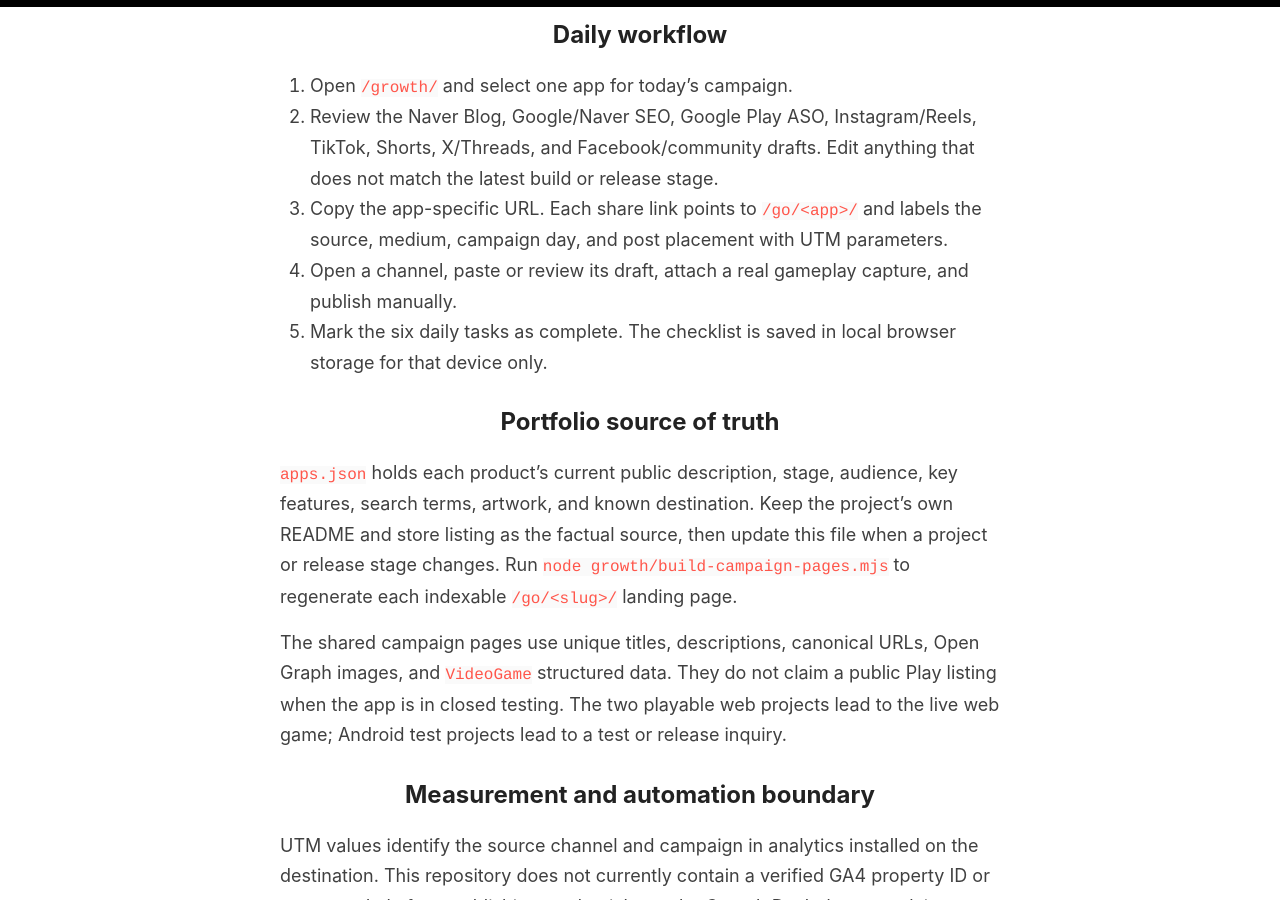
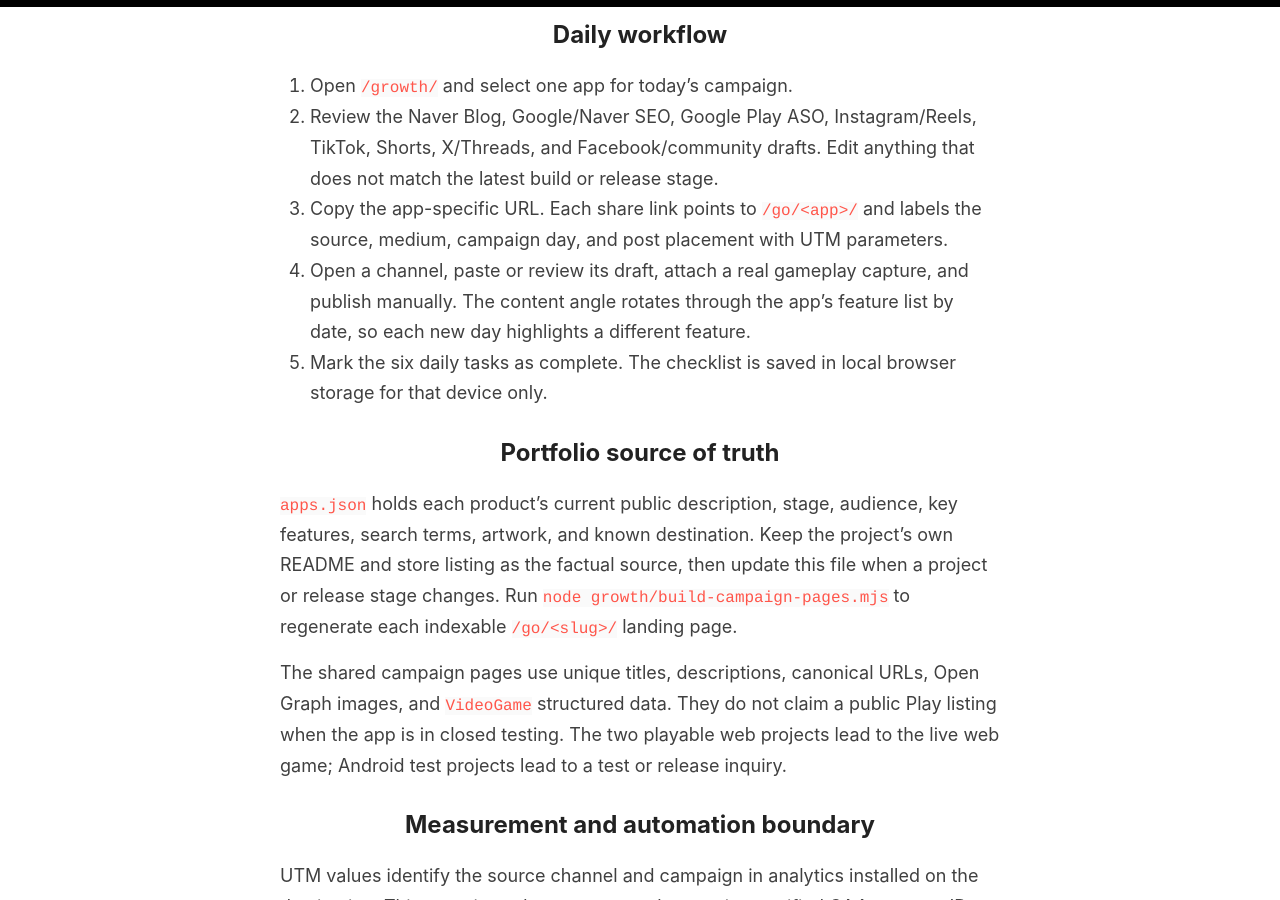
Before and after one commit to Mike-kor/Mike-kor.github.io, a Jekyll site: the page built from growth/README.md, in a window 1280 px wide and 900 px high, scrolled down 305 px. Built offline with Jekyll 4.4.1, drawn with Linux system fonts in a browser that asks for light colours; our own code applies the rules of GitHub Pages for plain Markdown files.

Commit message:
Rotate daily promo angles and add channel assets

```diff
--- a/growth/README.md
+++ b/growth/README.md
@@ -5,7 +5,7 @@
 1. Open `/growth/` and select one app for today's campaign.
 2. Review the Naver Blog, Google/Naver SEO, Google Play ASO, Instagram/Reels, TikTok, Shorts, X/Threads, and Facebook/community drafts. Edit anything that does not match the latest build or release stage.
 3. Copy the app-specific URL. Each share link points to `/go/<app>/` and labels the source, medium, campaign day, and post placement with UTM parameters.
-4. Open a channel, paste or review its draft, attach a real gameplay capture, and publish manually.
+4. Open a channel, paste or review its draft, attach a real gameplay capture, and publish manually. The content angle rotates through the app's feature list by date, so each new day highlights a different feature.
 5. Mark the six daily tasks as complete. The checklist is saved in local browser storage for that device only.
 
 ## Portfolio source of truth
--- a/growth/index.html
+++ b/growth/index.html
@@ -1,5 +1,5 @@
 <!doctype html>
-<html lang="ko"><head><meta charset="utf-8"><meta name="viewport" content="width=device-width,initial-scale=1"><meta name="robots" content="noindex,nofollow"><meta name="theme-color" content="#101713"><title>INDANG SOFT · Growth Desk</title><meta name="description" content="앱을 고르면 오늘의 홍보 콘텐츠와 추적 링크, 채널별 실행 체크리스트를 만듭니다."><link rel="icon" href="/assets/indang-succulent.svg" type="image/svg+xml"><link rel="stylesheet" href="/growth/desk.css"><script defer src="/growth/desk.js"></script></head>
+<html lang="ko"><head><meta charset="utf-8"><meta name="viewport" content="width=device-width,initial-scale=1"><meta name="robots" content="noindex,nofollow"><meta name="theme-color" content="#101713"><title>INDANG SOFT · Growth Desk</title><meta name="description" content="앱을 고르면 오늘의 홍보 콘텐츠와 추적 링크, 채널별 실행 체크리스트를 만듭니다."><link rel="icon" href="/assets/indang-succulent.svg" type="image/svg+xml"><link rel="stylesheet" href="/growth/desk.css?v=20261106-2"><script defer src="/growth/desk.js?v=20261106-2"></script></head>
 <body><div class="grain"></div><header><a class="brand" href="/"><img src="/assets/indang-succulent.svg" alt=""><span>INDANG <b>SOFT</b></span></a><div class="header-tag">GROWTH DESK <span>·</span> DAILY CAMPAIGN SYSTEM</div><a class="site-link" href="/">STUDIO ↗</a></header>
 <main><section class="intro"><div><p class="eyebrow">ONE APP. ONE DAY. EVERY CHANNEL.</p><h1>오늘의 홍보를<br><em>한곳에서 실행합니다.</em></h1><p class="lede">앱 하나를 고르면 검색용 문구, SNS 게시물, 숏폼 구성, 추적 링크와 오늘의 실행 순서가 준비됩니다.</p></div><aside class="today"><span>SEOUL / TODAY</span><strong id="today-label">—</strong><small>하루에 한 개의 세계를 집중 소개합니다.</small></aside></section>
 <section class="control-panel"><div class="picker"><label for="app-select">오늘 소개할 앱</label><select id="app-select"></select><div class="status-line"><span class="pulse"></span><span id="app-stage">앱을 선택하세요</span></div></div><div class="link-box"><div class="link-head"><label>공유·광고용 추적 링크</label><button id="copy-link" class="copy-button" type="button">링크 복사</button></div><input id="campaign-link" readonly aria-label="추적 캠페인 링크"><div class="link-meta"><span>도착: 앱 전용 랜딩페이지</span><span id="campaign-source">utm_source=instagram</span></div></div></section>
```
Also changed, not shown: growth/desk.js (+8 -7 lines).
